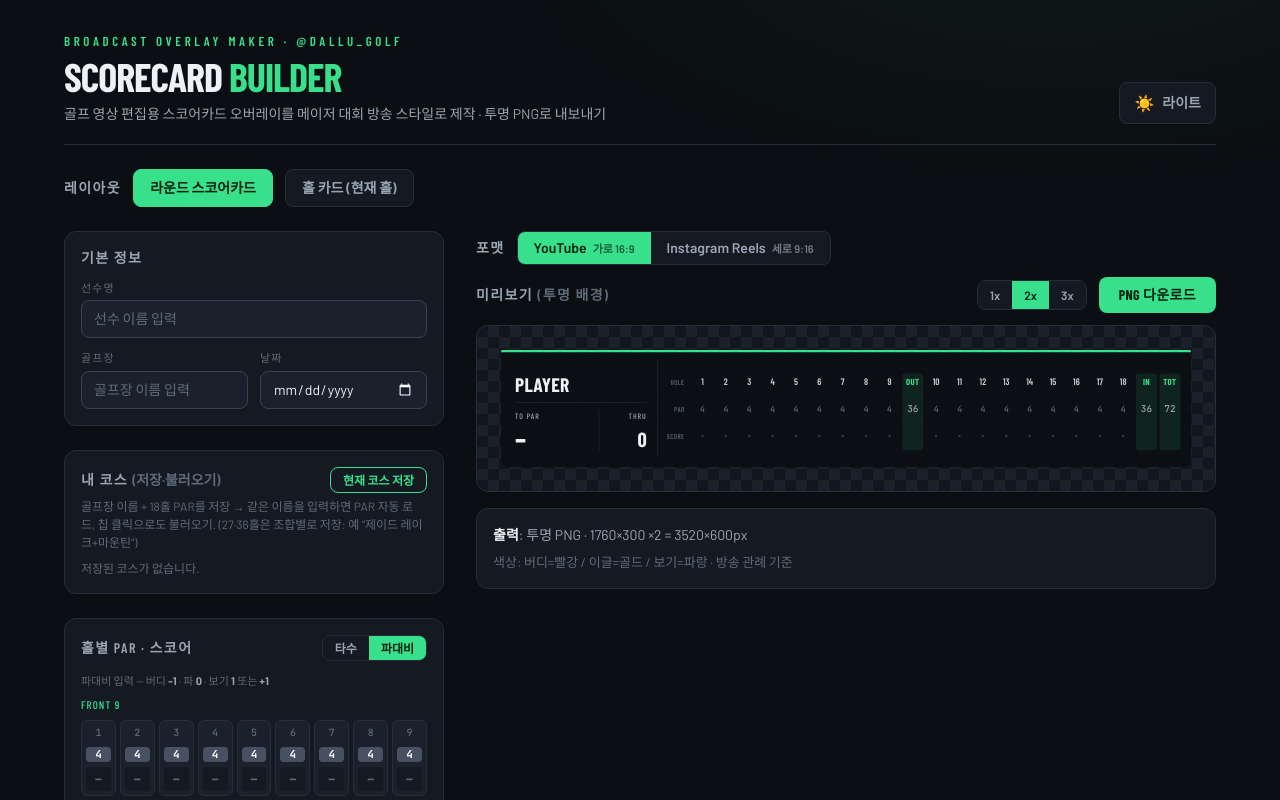
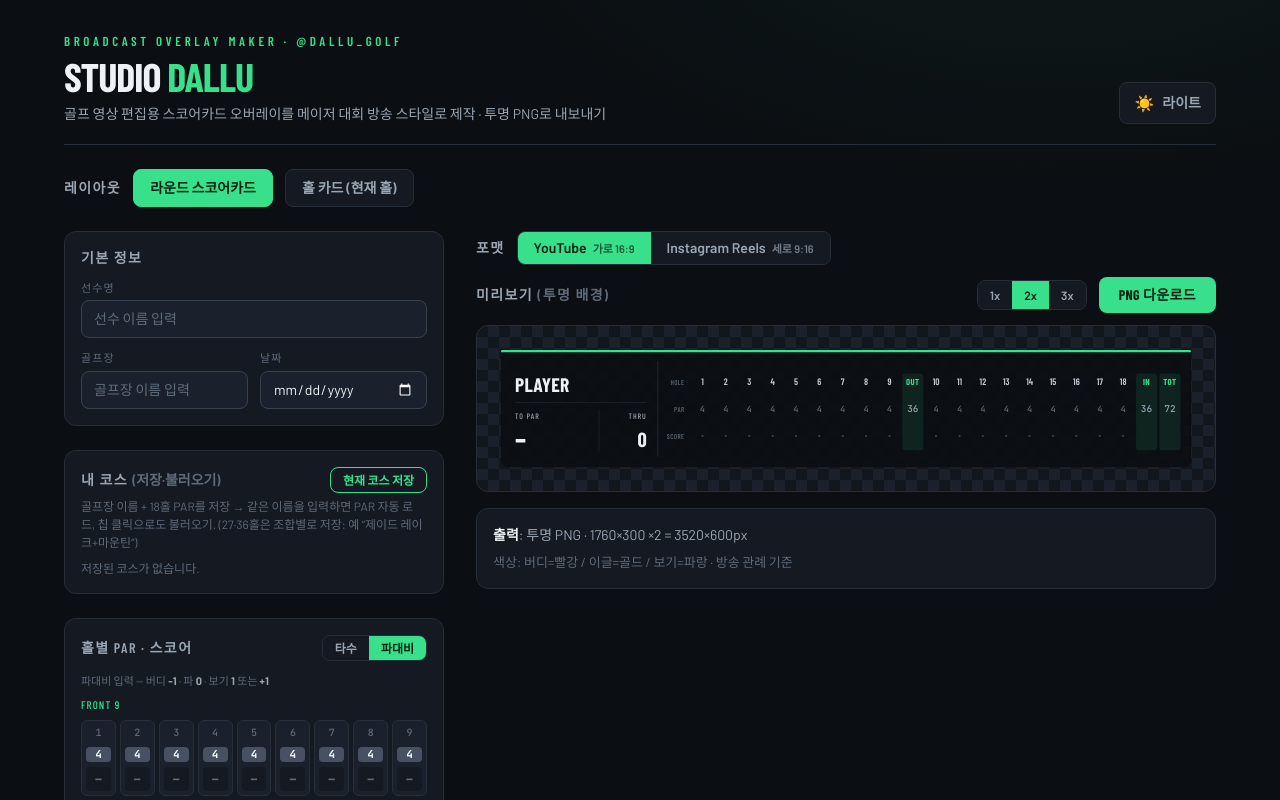
Before and after one commit to milv0/dallu-golf-studio, a Next.js app: page / in a window 1280 px wide. Shown: the top 800 px of the page. Built offline with nearby package versions, Linux system fonts and the light colour scheme; a web font is replaced by a local one.

Commit message:
Rename app to Studio Dallu

```diff
--- a/app/layout.js
+++ b/app/layout.js
@@ -1,7 +1,7 @@
 import "./globals.css";
 
 export const metadata = {
-  title: "scoreCard Builder — 골프 스코어카드 오버레이 메이커",
+  title: "Studio Dallu — 골프 스코어카드 오버레이 메이커",
   description:
     "골프 영상 편집용 스코어카드 오버레이(투명 PNG)를 유튜브·릴스 포맷과 메이저 대회 방송 스타일로 제작. @dallu_golf",
 };
--- a/app/page.js
+++ b/app/page.js
@@ -169,7 +169,7 @@ export default function Home() {
             Broadcast Overlay Maker · @dallu_golf
           </div>
           <h1 className="mt-1 font-head text-[40px] font-bold uppercase leading-none tracking-tight text-txt">
-            scoreCard <span className="text-accent">Builder</span>
+            Studio <span className="text-accent">Dallu</span>
           </h1>
           <p className="mt-2 text-sm text-txt-soft">
             골프 영상 편집용 스코어카드 오버레이를 메이저 대회 방송 스타일로 제작 · 투명 PNG로 내보내기
```
